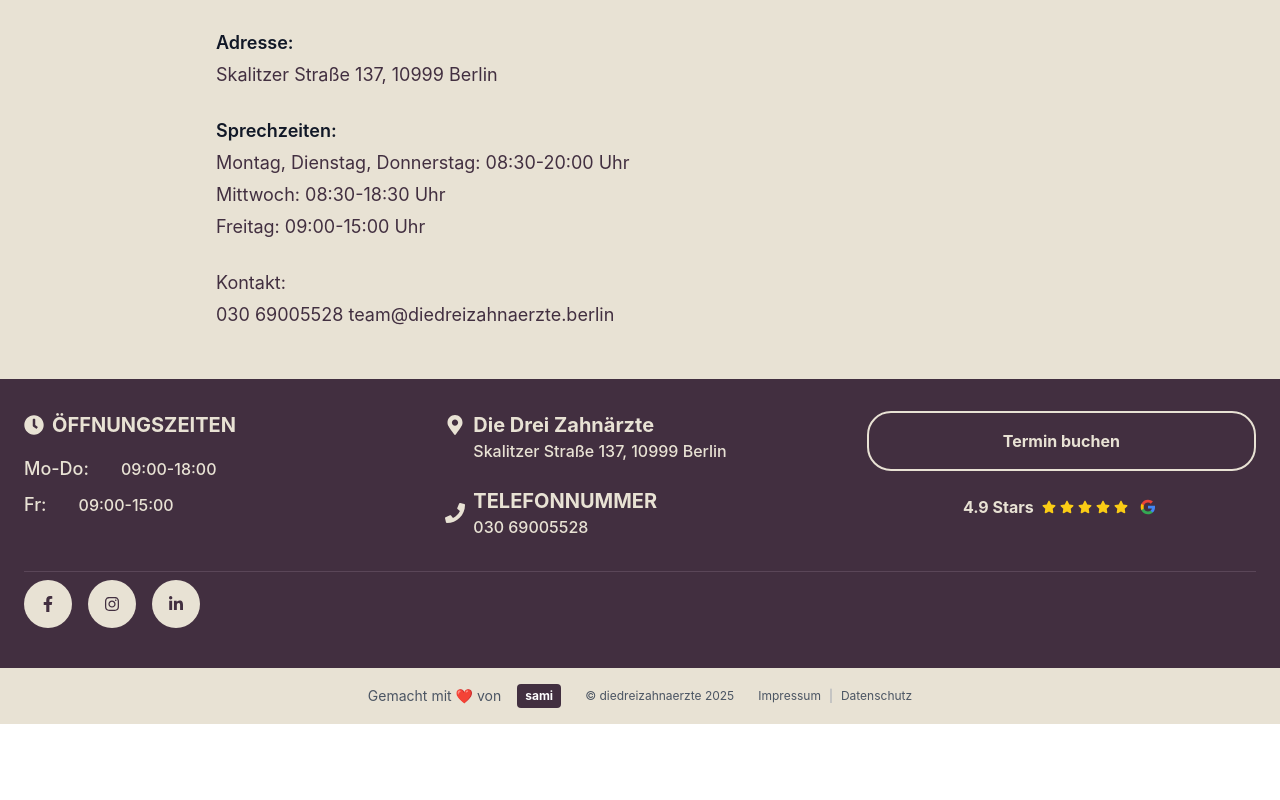
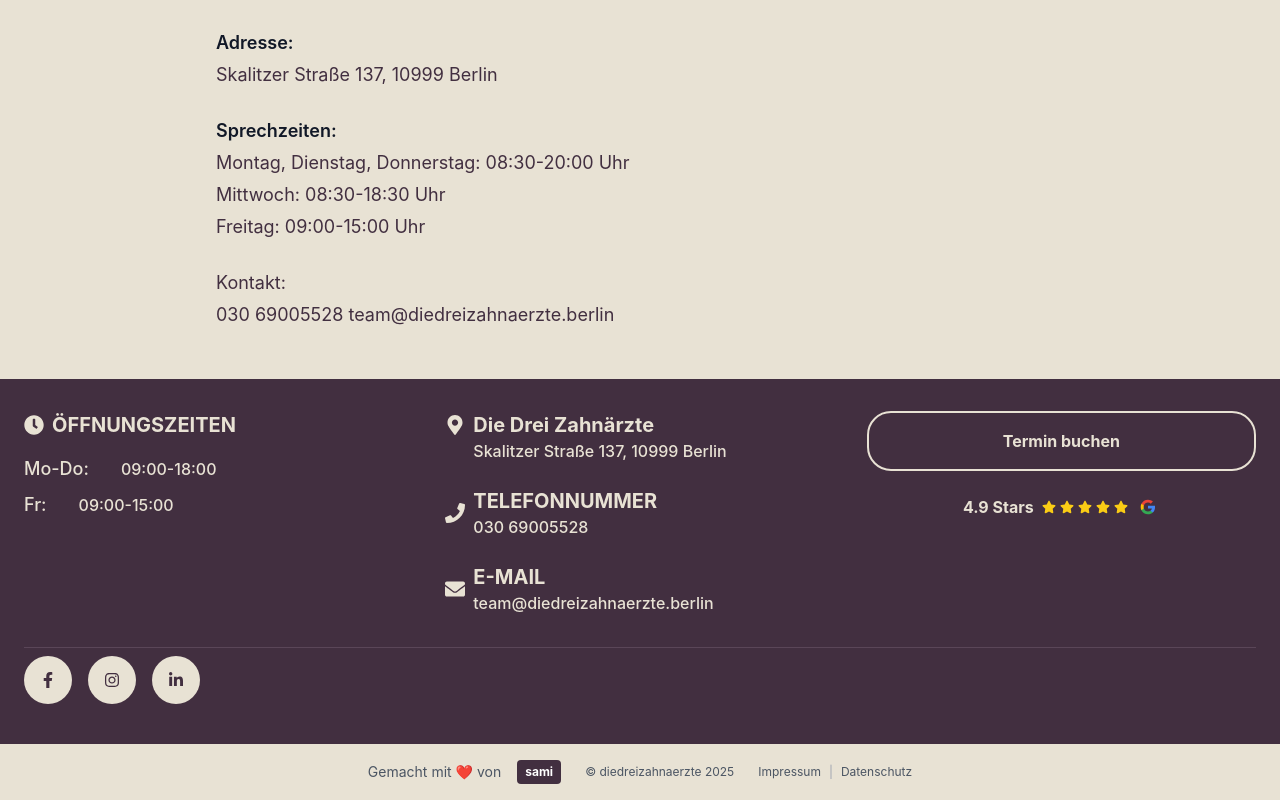
Before and after one commit to sami23ibrahim/ddz-website, a React (Create React App) app: page /impressum in a window 1280 px wide. Shown: the part 2237-3037 px from the top of the page. Before the commit the page ends 2961 px from the top, so only its background shows below. Built offline with nearby package versions, Linux system fonts and the light colour scheme; a web font is replaced by a local one.

Commit message:
added 11

```diff
--- a/src/Components/Footer.js
+++ b/src/Components/Footer.js
@@ -1,6 +1,6 @@
 import React, { useState } from 'react';
 import { useTranslation } from 'react-i18next';
-import { FaFacebookF, FaInstagram, FaLinkedinIn, FaClock, FaMapMarkerAlt, FaPhone, FaStar, FaGoogle } from "react-icons/fa";
+import { FaFacebookF, FaInstagram, FaLinkedinIn, FaClock, FaMapMarkerAlt, FaPhone, FaEnvelope, FaStar, FaGoogle } from "react-icons/fa";
 
 const Footer = () => {
   const { t } = useTranslation();
@@ -60,6 +60,19 @@ const Footer = () => {
                   className="text-base font-medium hover:text-[#d4c4a8] transition-colors duration-200 no-underline"
                 >
                   030 69005528
+                </a>
+              </div>
+            </div>
+
+            <div className="flex items-center space-x-2">
+              <FaEnvelope className="text-[#e8e2d4] text-xl" />
+              <div>
+                <h3 className="font-bold text-xl">{t('footer.email')}</h3>
+                <a
+                  href="mailto:team@diedreizahnaerzte.berlin"
+                  className="text-base font-medium hover:text-[#d4c4a8] transition-colors duration-200 no-underline"
+                >
+                  team@diedreizahnaerzte.berlin
                 </a>
               </div>
             </div>
--- a/src/locales/de.json
+++ b/src/locales/de.json
@@ -296,6 +296,7 @@
     "fri": "Fr",
     "clinic_name": "Die Drei Zahnärzte",
     "phone_number": "TELEFONNUMMER",
+    "email": "E-MAIL",
     "book_appointment": "Termin buchen",
     "homepage": "Startseite",
     "treatments": "Behandlungen",
--- a/src/locales/tr.json
+++ b/src/locales/tr.json
@@ -276,6 +276,7 @@
     "fri": "Cum",
     "clinic_name": "Die Drei Zahnärzte",
     "phone_number": "TELEFON NUMARASI",
+    "email": "E-POSTA",
     "book_appointment": "Randevu Al",
     "homepage": "Anasayfa",
     "treatments": "Tedaviler",
```
Also changed, not shown: src/locales/ar.json, src/locales/en.json.
